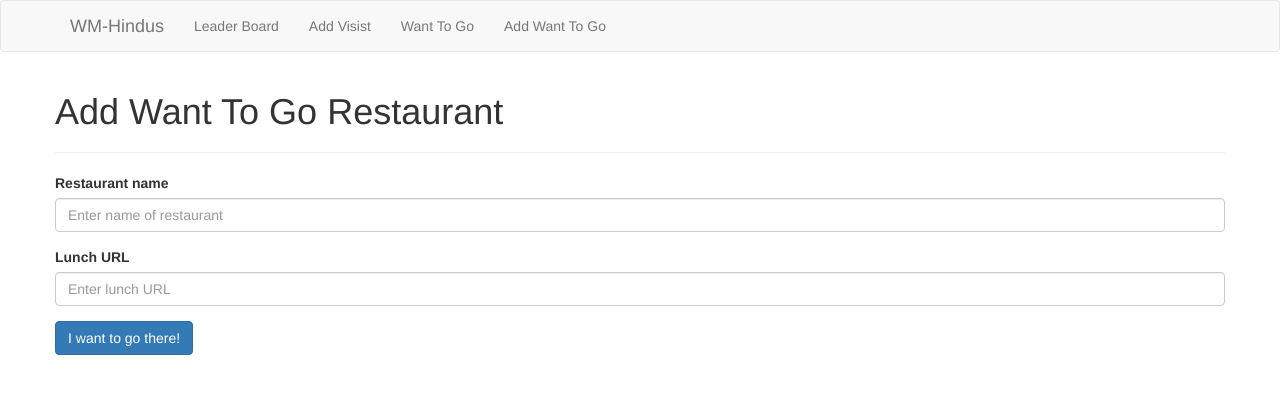
After one commit to puchmichal/indian-food-app, a Flask app: template app/templates/add_want_to_go.html in a window 1280 px wide. The commit adds this page. Shown: the top 394 px of the page. Run offline with Flask 2, Linux system fonts and the light colour scheme; the template is opened without the code that fills it, so the values that code supplies are empty; parts of the project's set-up code (start-up, migrations or seed data) failed here and were passed over; some libraries are stand-ins or nearby versions.

Commit message:
Want to go (#22)
* new leader board screen

* state before merge

* adding working want to go

* adding new migration

* adding local config to run.py

* updates to readme

* black

* using first()

* add login to add want to go

```diff
--- a/app/app.py
+++ b/app/app.py
@@ -57,6 +57,7 @@ def get_all_restaurants():
             "spiciness_rating": mean([rating.spiciness for rating in restaurant.ratings]),
         }
         for restaurant in restaurants
+        if not restaurant.want_to_go
     ]
 
     return render_template("leaderboard.html", title="Leader Board", restaurants=restaurants_list)
@@ -89,19 +90,24 @@ def add_rating():
             )
 
         # add data to database
-        restaurant_in_database = list(
-            db.session.query(Restaurant).filter_by(name=request.form.get("name"))
+        restaurant_in_database = (
+            db.session.query(Restaurant).filter_by(name=request.form.get("name")).first()
         )
 
-        if len(restaurant_in_database) == 0:
-            restaurant = Restaurant(name=request.form.get("name"))
+        if not restaurant_in_database:
+            restaurant = Restaurant(
+                name=request.form.get("name"), url=request.form.get("url"), want_to_go=False
+            )
             db.session.add(restaurant)
             db.session.commit()
-            restaurant_in_database = list(
-                db.session.query(Restaurant).filter_by(name=request.form.get("name"))
+            restaurant_in_database = (
+                db.session.query(Restaurant).filter_by(name=request.form.get("name")).first()
             )
+        elif restaurant_in_database[0].want_to_go:
+            restaurant_in_database[0].want_to_go = False
+            db.session.commit()
 
-        restaurant_id = restaurant_in_database[0].id
+        restaurant_id = restaurant_in_database.id
 
         rating = Rating(
             taste=request.form.get("taste_rating"),
@@ -112,7 +118,7 @@ def add_rating():
         db.session.add(rating)
         db.session.commit()
 
-        flash("Visit in restauarant {} has been added 🕉".format(request.form.get("name")))
+        flash("Visit in restaurant {} has been added 🕉".format(request.form.get("name")))
         return redirect("/")
 
     restaurant_in_database = [restaurant.name for restaurant in db.session.query(Restaurant)]
@@ -120,6 +126,72 @@ def add_rating():
         restaurant_in_database = ["No restaurant added yet."]
 
     return render_template("form.html", title="Add Visit", restaurants=restaurant_in_database)
+
+
+@app.route("/add_want_to_go", methods=["GET", "POST"])
+@login_required
+def add_want_to_go():
+    if request.method == "POST":
+        # validate form
+        req = request.form
+        missing = list()
+
+        for k, v in req.items():
+            if v == "":
+                missing.append(k)
+
+        if missing:
+            feedback = f"Please fill fields: {', '.join(missing)}"
+
+            return render_template(
+                "add_want_to_go.html",
+                title="Add Want To Go",
+                feedback=feedback,
+            )
+
+        restaurant_in_database = [restaurant.name for restaurant in db.session.query(Restaurant)]
+
+        if request.form.get("name") in restaurant_in_database:
+            feedback = f"You already have been in: {', '.join(missing)}"
+
+            return render_template(
+                "form.html",
+                title="Add Visit",
+                feedback=feedback,
+            )
+
+        restaurant = Restaurant(
+            name=request.form.get("name"), url=request.form.get("website"), want_to_go=True
+        )
+        db.session.add(restaurant)
+        db.session.commit()
+
+        flash("Restaurant {} was added as want to go".format(request.form.get("name")))
+        return redirect("/want_to_go")
+
+    return render_template("add_want_to_go.html", title="Add Want To Go")
+
+
+@app.route("/want_to_go")
+def want_to_go():
+    restaurants = db.session.query(Restaurant)
+
+    if not restaurants:
+        return "No ratings by now :C"
+
+    restaurants_list = [
+        {
+            "name": restaurant.name,
+            "url": restaurant.url,
+        }
+        for restaurant in restaurants
+        if restaurant.want_to_go
+    ]
+
+    if len(restaurants_list) == 0:
+        return "No restaurants to want to go to :C"
+
+    return render_template("show_want_to_go.html", title="Want to go", restaurants=restaurants_list)
 
 
 @app.route("/admin_panel", methods=["GET", "POST"])
--- a/app/models.py
+++ b/app/models.py
@@ -21,6 +21,8 @@ class Restaurant(db.Model):
 
     id = db.Column(db.Integer, primary_key=True)
     name = db.Column(db.String(64), index=True, unique=True)
+    url = db.Column(db.String(255))
+    want_to_go = db.Column(db.Boolean)
     ratings = db.relationship("Rating", backref="score", lazy="dynamic")
 
     def __repr__(self):
--- /dev/null
+++ b/app/templates/add_want_to_go.html
@@ -0,0 +1,35 @@
+{% extends "base.html" %}
+
+{% block content %}
+
+    <div class="container">
+        <div class="row">
+            <div class="col">
+
+                <h1>Add Want To Go Restaurant</h1>
+                <hr>
+
+                <form action="/add_want_to_go" method="POST">
+                    {% if feedback %}
+                        <p class="text-danger float-right">{{ feedback }}</p>
+                    {% endif %}
+                    <div class="form-group">
+                        <label>Restaurant name</label>
+                        <input type="text" name="name" id="name" placeholder="Enter name of restaurant",  class="form-control">
+                    </div>
+
+                    <div class="form-group">
+                        <label>Lunch URL</label>
+                        <input type="url" class="form-control" id="website" name="website"
+                            placeholder="Enter lunch URL">
+                    </div>
+
+                    <button type="submit" class="btn btn-primary">I want to go there!</button>
+
+                </form>
+
+            </div>
+        </div>
+    </div>
+
+{% endblock %}
--- a/app/templates/base.html
+++ b/app/templates/base.html
@@ -26,6 +26,8 @@
                     <ul class="nav navbar-nav">
                         <li><a href="/">Leader Board</a></li>
                         <li><a href="/add_visit">Add Visist</a></li>
+                        <li><a href="/want_to_go">Want To Go</a></li>
+                        <li><a href="/add_want_to_go">Add Want To Go</a></li>
                     </ul>
                 </div>
             </div>
```
Also changed, not shown: app/templates/show_want_to_go.html (added, +27 -0 lines), migrations/versions/7378a2ba5b88_adding_url_and_want_to_go_to_restaurant.py (added, +30 -0 lines), README.md, 1 other file.
